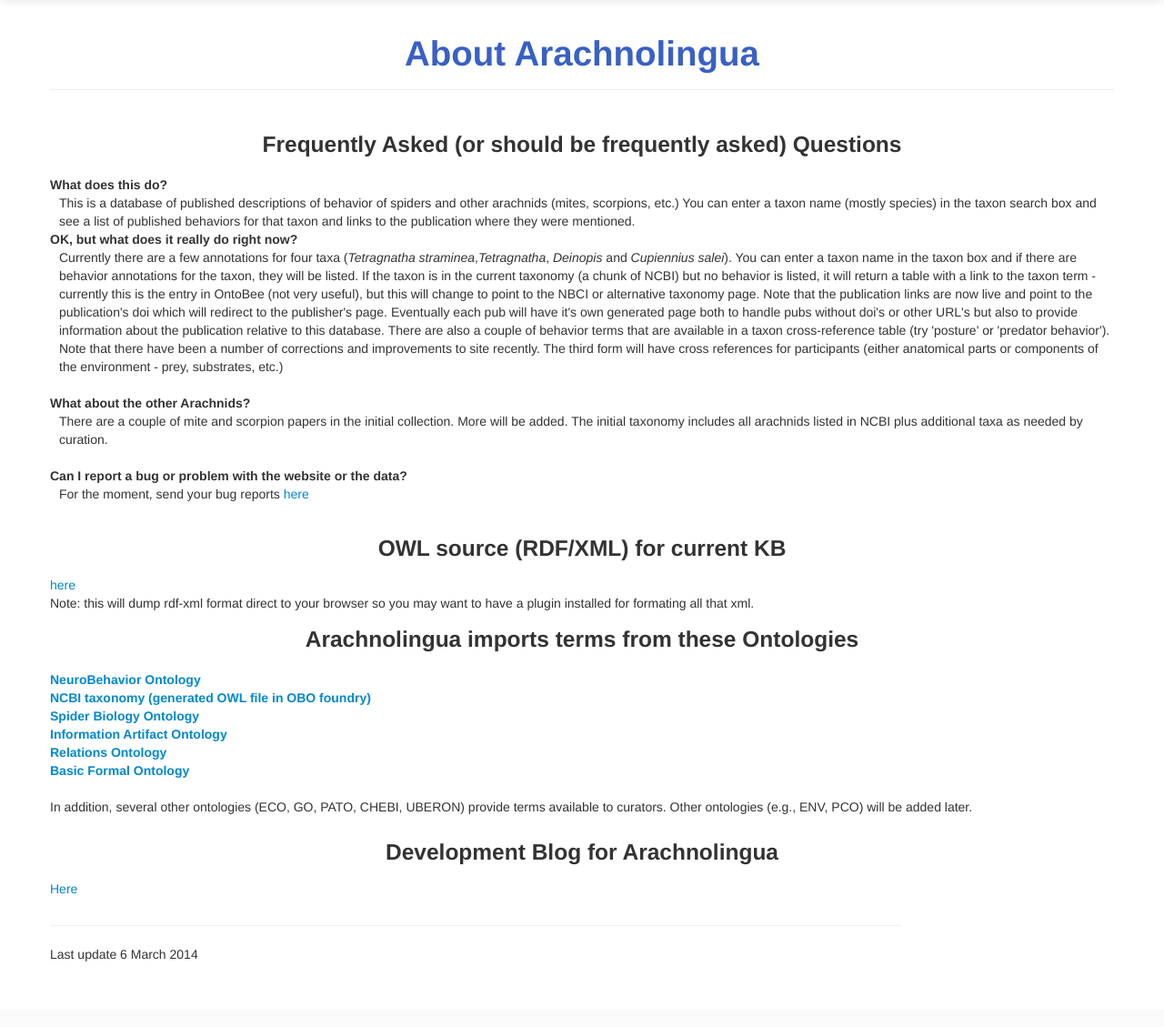
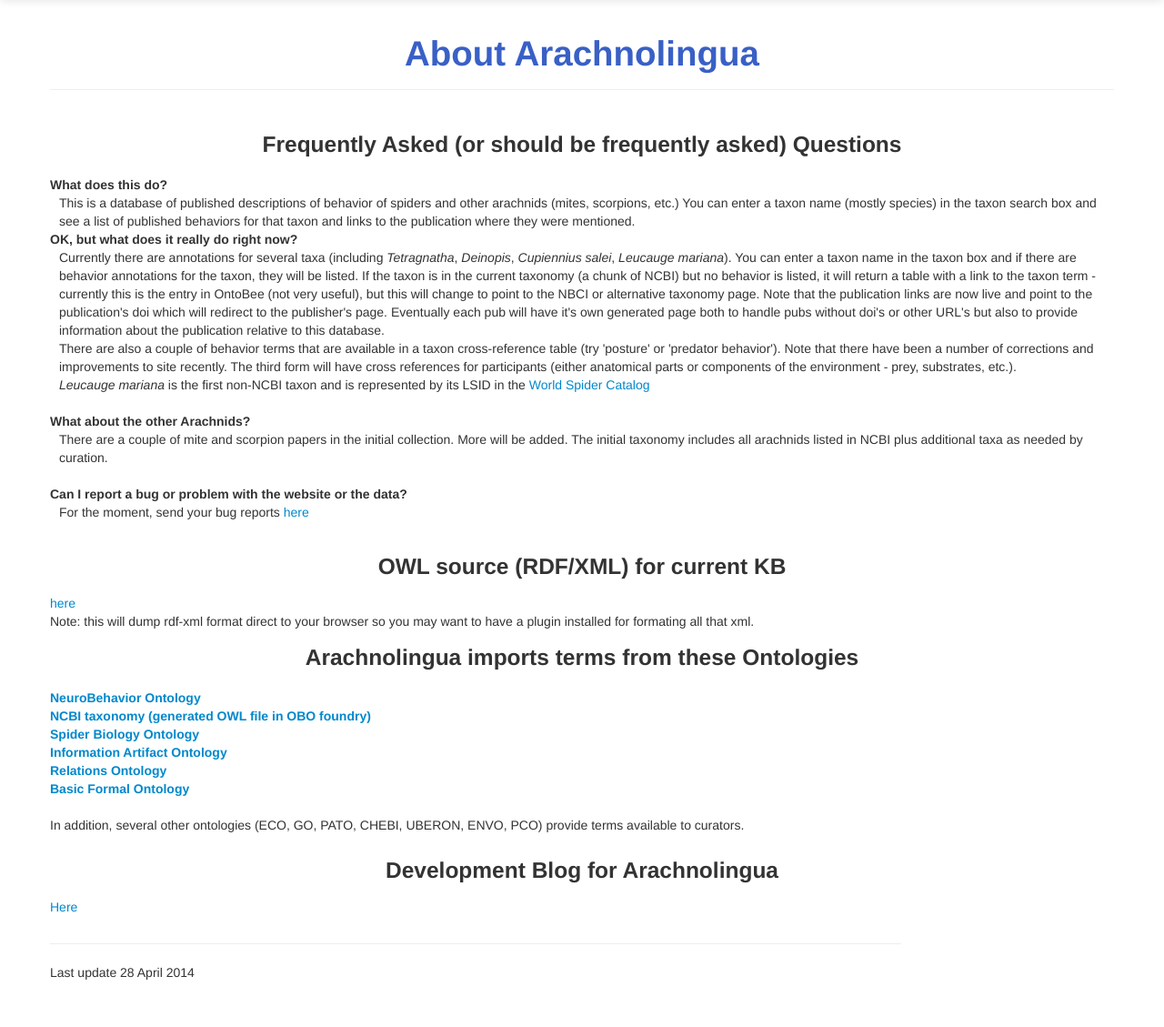
Before and after one commit to pmidford/Spider-Behavior, a web app: page /pages/project.html in a window 1280 px wide. Shown: the part 41-1170 px from the top of the page at 91% size. Before the commit the page ends 1098 px from the top, so only its background shows below. Run offline with its HTML, style and script files only (its server is not run), Linux system fonts and the light colour scheme; data that the repository does not hold is empty; some libraries are stand-ins or nearby versions.

Commit message:
modifications for April 28 release

```diff
--- a/src/main/webapp/pages/project.html
+++ b/src/main/webapp/pages/project.html
@@ -67,16 +67,18 @@
                  links to the publication where they were mentioned.</dd>
             <dt> OK, but what does it really do right now?</dt>
             <dd>
-              Currently there are a few annotations for four taxa (<i>Tetragnatha straminea</i>,<i>Tetragnatha</i>, <i>Deinopis</i> and
-              <i>Cupiennius salei</i>). You can enter a taxon name in the taxon box and if there are behavior annotations for the taxon, they will be listed.  If the taxon
+              Currently there are annotations for several taxa (including <i>Tetragnatha</i>, <i>Deinopis</i>,
+              <i>Cupiennius salei</i>, <i>Leucauge mariana</i>). You can enter a taxon name in the taxon box and if there are behavior annotations for the taxon, they will be listed.  If the taxon
               is in the current taxonomy (a chunk of NCBI) but no behavior is listed, it will return a table with a link to the taxon term -
               currently this is the entry in OntoBee (not very useful), but this will change to point to the NBCI or alternative taxonomy page.
               Note that the publication links are now live and point to the publication's doi which will redirect to the publisher's page.
               Eventually each pub will have it's own generated page both to handle pubs without doi's or other URL's but also to provide information
-              about the publication relative to this database.
+              about the publication relative to this database.<br/>
               There are also a couple of behavior terms that are available in a taxon cross-reference table (try 'posture' or 'predator behavior').  Note that there
               have been a number of corrections and improvements to site recently.  The third form will have cross references for participants (either
-              anatomical parts or components of the environment - prey, substrates, etc.)
+              anatomical parts or components of the environment - prey, substrates, etc.).<br/>
+              <i>Leucauge mariana</i> is the first non-NCBI taxon and is represented by its LSID in the
+              <a href="http://research.amnh.org/iz/spiders/catalog/TETRAGNATHIDAE.html">World Spider Catalog</a>
             </dd>
           </dl>
           <dl>
@@ -136,7 +138,7 @@
             </dt>
           </dl>
           <p>
-          In addition, several other ontologies (ECO, GO, PATO, CHEBI, UBERON) provide terms available to curators.  Other ontologies (e.g., ENV, PCO) will be added later.
+          In addition, several other ontologies (ECO, GO, PATO, CHEBI, UBERON, ENVO, PCO) provide terms available to curators.
           </p>
         </div>
       </div>
@@ -155,7 +157,7 @@
 
     <hr/>
     <footer>
-      <p>Last update 6 March 2014</p>
+      <p>Last update 28 April 2014</p>
     </footer>
   </div>
   <script type="text/javascript" src="http://ajax.googleapis.com/ajax/libs/jquery/1.9.1/jquery.min.js">
```
Also changed, not shown: src/main/java/org/arachb/api/Behavior.java (+10 -2 lines), src/main/java/org/arachb/api/Publication.java (+6 -2 lines), src/main/java/org/arachb/api/Startup.java (+5 -9 lines), src/main/java/org/arachb/api/Taxon.java (+4 -6 lines), src/main/webapp/index.html (+6 -6 lines), 1 other file.
